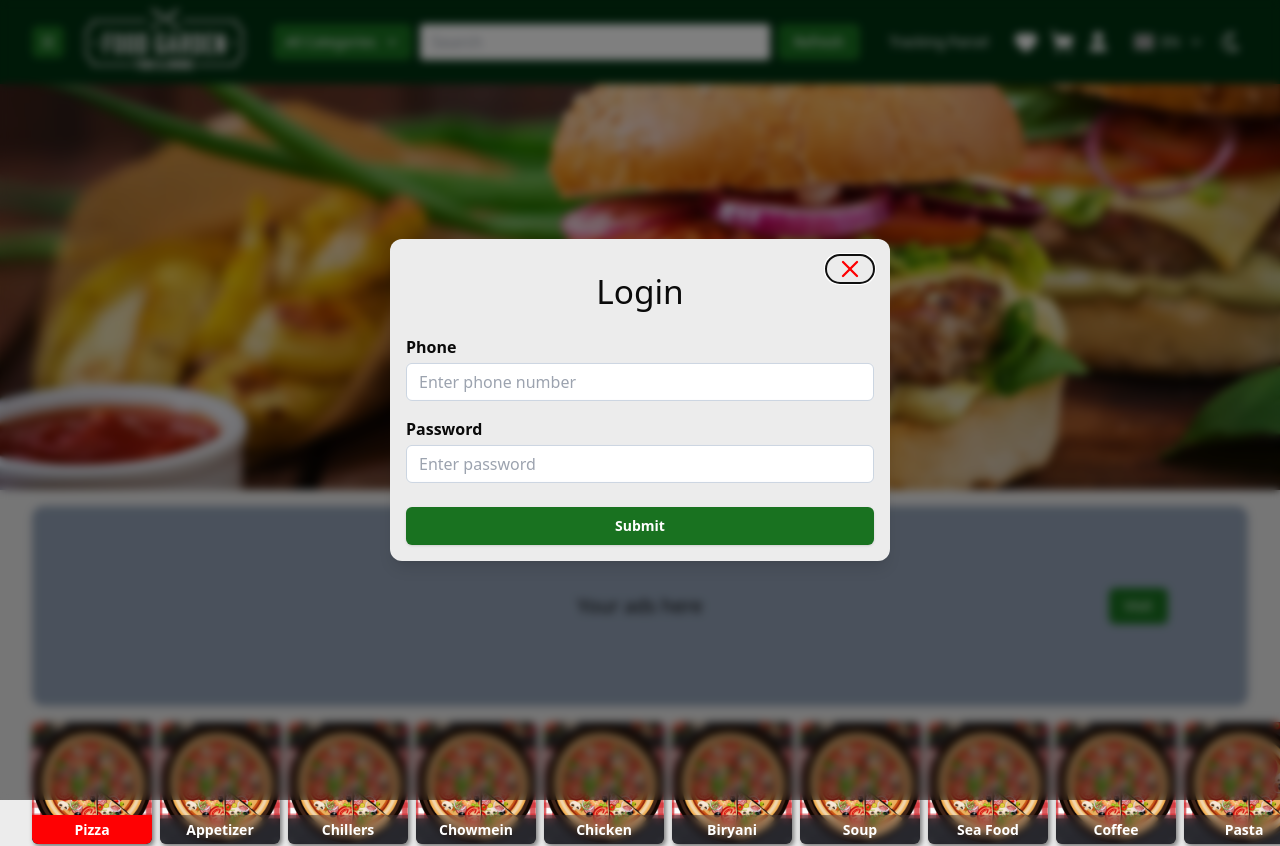
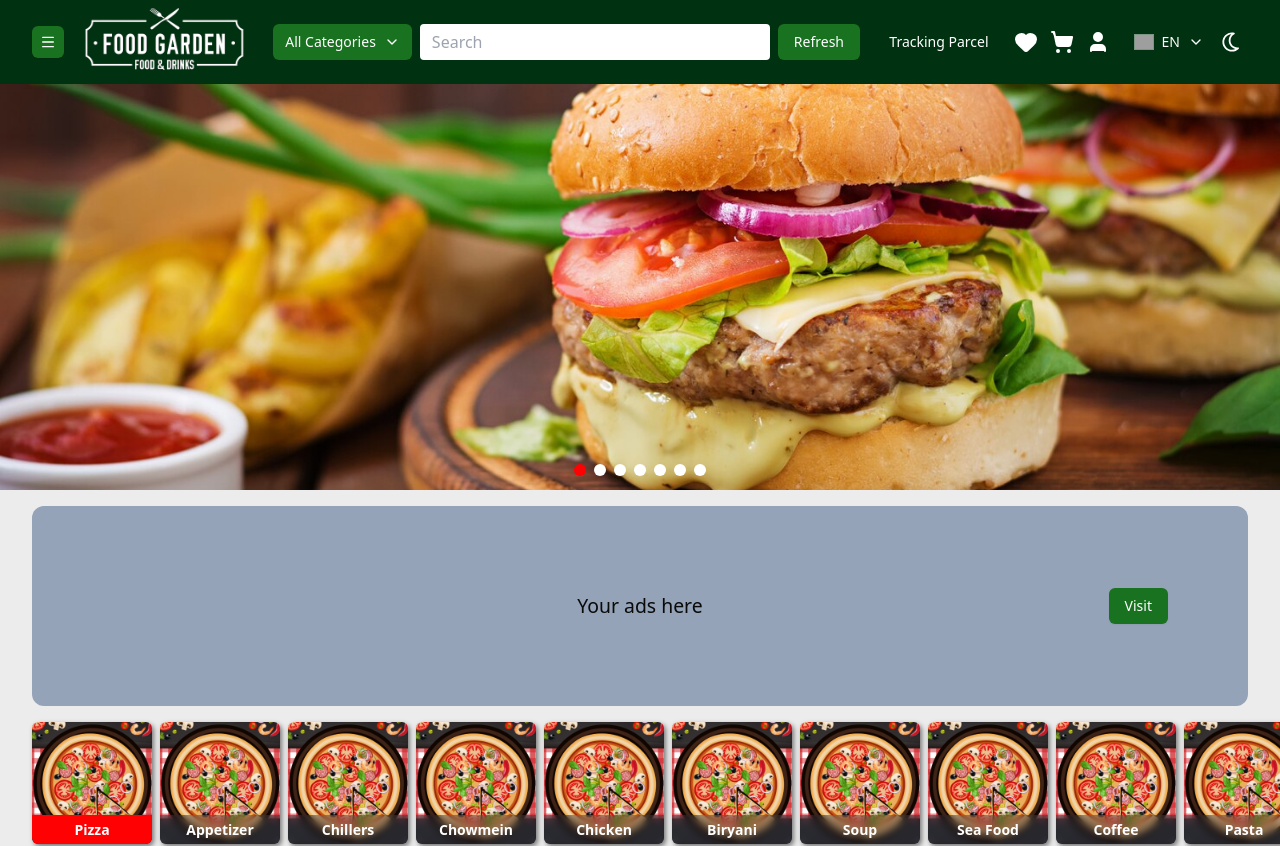
Before and after one commit to Tahazzat-dev/food-garden-waiter-web-app, a Next.js app: page /en in a window 1280 px wide. Shown: the top 846 px of the page. Built offline with nearby package versions, Linux system fonts and the light colour scheme; grey boxes are pictures that could not be loaded.

Commit message:
fixed auth modal

```diff
--- a/src/app/[locale]/(public pages)/(home)/components/AuthModal.tsx
+++ b/src/app/[locale]/(public pages)/(home)/components/AuthModal.tsx
@@ -45,10 +45,10 @@ export default function AuthModal() {
 
 
     return (
-        <Dialog.Root open={true} onOpenChange={closeModal}>
+        <Dialog.Root open={KEY === EXPAND} onOpenChange={closeModal}>
             <Dialog.Portal>
-                <div className="fixed inset-0 bg-black/50 backdrop-blur-sm z-[9999]" />
-                <Dialog.Content className=" fixed top-1/2 left-1/2  max-w-[93vw] md:max-w-[500px] !rounded-[10px] lg:!rounded-[12px] overflow-hidden w-full -translate-x-1/2 -translate-y-1/2 bg-body rounded-lg shadow-lg dark:shadow-slate-800 z-[99999]">
+                <div className=" fixed inset-0 bg-black/50 backdrop-blur-sm z-[9999]" />
+                <Dialog.Content className="prevent-body-trigger fixed top-1/2 left-1/2  max-w-[93vw] md:max-w-[500px] !rounded-[10px] lg:!rounded-[12px] overflow-hidden w-full -translate-x-1/2 -translate-y-1/2 bg-body rounded-lg shadow-lg dark:shadow-slate-800 z-[99999]">
                     <button onClick={closeModal} className="absolute top-4 right-4 rounded-full !px-2.5"
                     // variant="secondary"
                     > <X className="text-secondary w-6 h-6 lg:w-7 lg:h-7" /></button>
--- a/src/sharedComponents/favourite/FavouriteFoodsModal.tsx
+++ b/src/sharedComponents/favourite/FavouriteFoodsModal.tsx
@@ -46,7 +46,7 @@ export function FavouriteFoodsModal({ open, onOpenChange }: Props) {
                     </div>
                     <div className="px-2.5 md:px-4 my-2.5 md:my-4 overflow-y-auto grow flex flex-col gap-5">
                         {
-                            favouriteProducts.length > 1 ?
+                            favouriteProducts.length > 0 ?
                                 favouriteProducts.map((food) => {
                                     const discountedPrice = food.price - (food.price * food.discount) / 100;
                                     const isAddedToCart = cartProducts.some(item => item.id === food.id);
```
